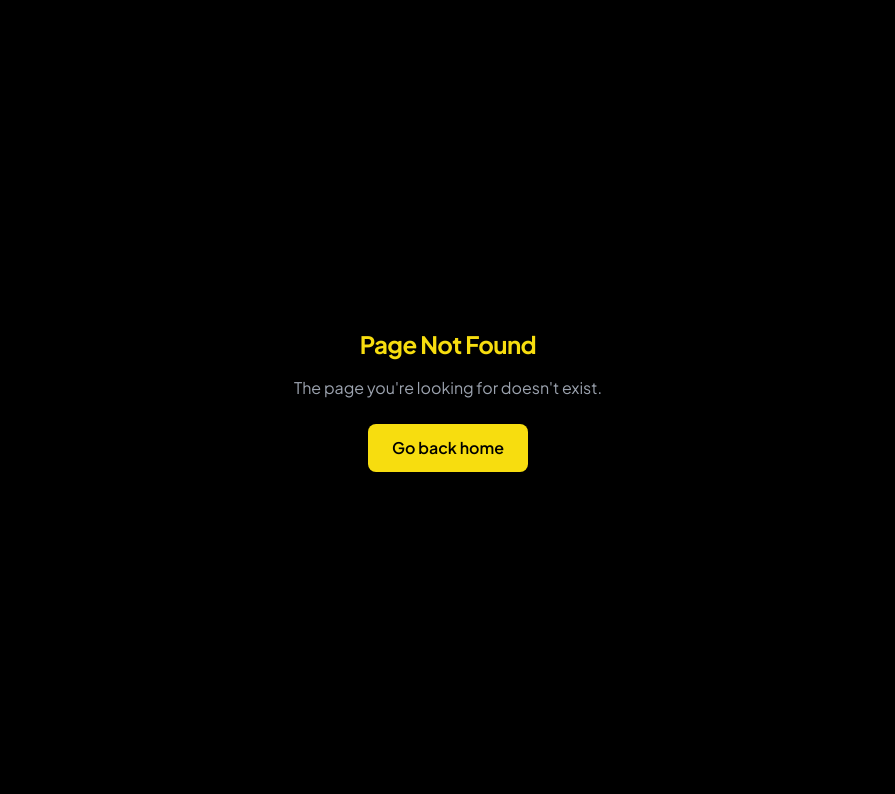
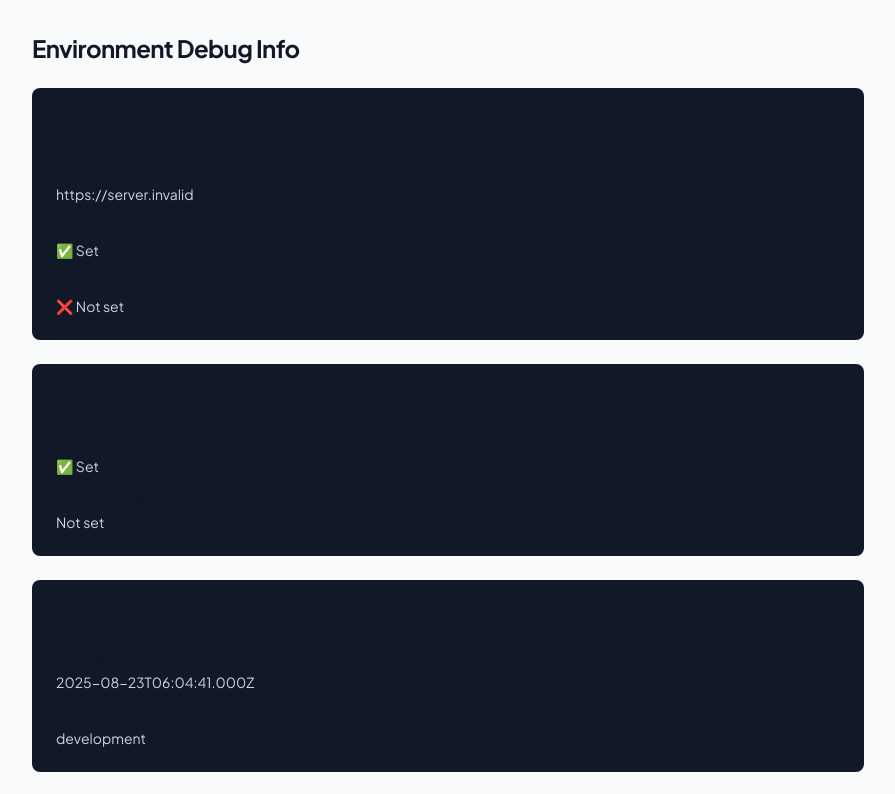
Before and after one commit to dopetechnp-dotcom/D4, a Next.js app: page /debug-env in a window 1280 px wide. Before the commit this address had no page. Shown: the top 794 px of the page, without its empty margins (192-1087 px from the left). Built offline with nearby package versions, Linux system fonts and the light colour scheme; no server answers.

Commit message:
Add debug page to check environment variables

```diff
--- /dev/null
+++ b/app/debug-env/page.tsx
@@ -0,0 +1,105 @@
+'use client'
+
+import { useEffect, useState } from 'react'
+
+export default function DebugEnvPage() {
+  const [envInfo, setEnvInfo] = useState<any>(null)
+
+  useEffect(() => {
+    setEnvInfo({
+      supabaseUrl: process.env.NEXT_PUBLIC_SUPABASE_URL,
+      hasAnonKey: !!process.env.NEXT_PUBLIC_SUPABASE_ANON_KEY,
+      hasServiceKey: !!process.env.SUPABASE_SERVICE_ROLE_KEY,
+      resendKey: !!process.env.RESEND_API_KEY,
+      adminEmail: process.env.ADMIN_EMAIL,
+      timestamp: new Date().toISOString()
+    })
+  }, [])
+
+  if (!envInfo) {
+    return <div className="p-8">Loading environment info...</div>
+  }
+
+  return (
+    <div className="p-8 max-w-4xl mx-auto">
+      <h1 className="text-2xl font-bold mb-6">Environment Debug Info</h1>
+
+      <div className="bg-gray-900 p-6 rounded-lg">
+        <h2 className="text-xl font-semibold mb-4">Supabase Configuration</h2>
+
+        <div className="space-y-3">
+          <div>
+            <strong>Supabase URL:</strong>
+            <div className="text-sm text-gray-300 break-all mt-1">
+              {envInfo.supabaseUrl || 'Not set'}
+            </div>
+          </div>
+
+          <div>
+            <strong>Anon Key:</strong>
+            <div className="text-sm text-gray-300">
+              {envInfo.hasAnonKey ? '✅ Set' : '❌ Not set'}
+            </div>
+          </div>
+
+          <div>
+            <strong>Service Role Key:</strong>
+            <div className="text-sm text-gray-300">
+              {envInfo.hasServiceKey ? '✅ Set' : '❌ Not set'}
+            </div>
+          </div>
+        </div>
+      </div>
+
+      <div className="bg-gray-900 p-6 rounded-lg mt-6">
+        <h2 className="text-xl font-semibold mb-4">Email Configuration</h2>
+
+        <div className="space-y-3">
+          <div>
+            <strong>Resend API Key:</strong>
+            <div className="text-sm text-gray-300">
+              {envInfo.resendKey ? '✅ Set' : '❌ Not set'}
+            </div>
+          </div>
+
+          <div>
+            <strong>Admin Email:</strong>
+            <div className="text-sm text-gray-300">
+              {envInfo.adminEmail || 'Not set'}
+            </div>
+          </div>
+        </div>
+      </div>
+
+      <div className="bg-gray-900 p-6 rounded-lg mt-6">
+        <h2 className="text-xl font-semibold mb-4">Debug Info</h2>
+
+        <div className="space-y-3">
+          <div>
+            <strong>Timestamp:</strong>
+            <div className="text-sm text-gray-300">
+              {envInfo.timestamp}
+            </div>
+          </div>
+
+          <div>
+            <strong>Environment:</strong>
+            <div className="text-sm text-gray-300">
+              {process.env.NODE_ENV}
+            </div>
+          </div>
+        </div>
+      </div>
+
+      <div className="mt-6 p-4 bg-yellow-900 border border-yellow-600 rounded-lg">
+        <h3 className="font-semibold text-yellow-300 mb-2">Expected Database:</h3>
+        <div className="text-sm text-yellow-200">
+          Should be: <code>https://flrcwmmdveylmcbjuwfc.supabase.co</code>
+        </div>
+        <div className="text-sm text-yellow-200 mt-1">
+          If different, update Vercel environment variables!
+        </div>
+      </div>
+    </div>
+  )
+}
```
